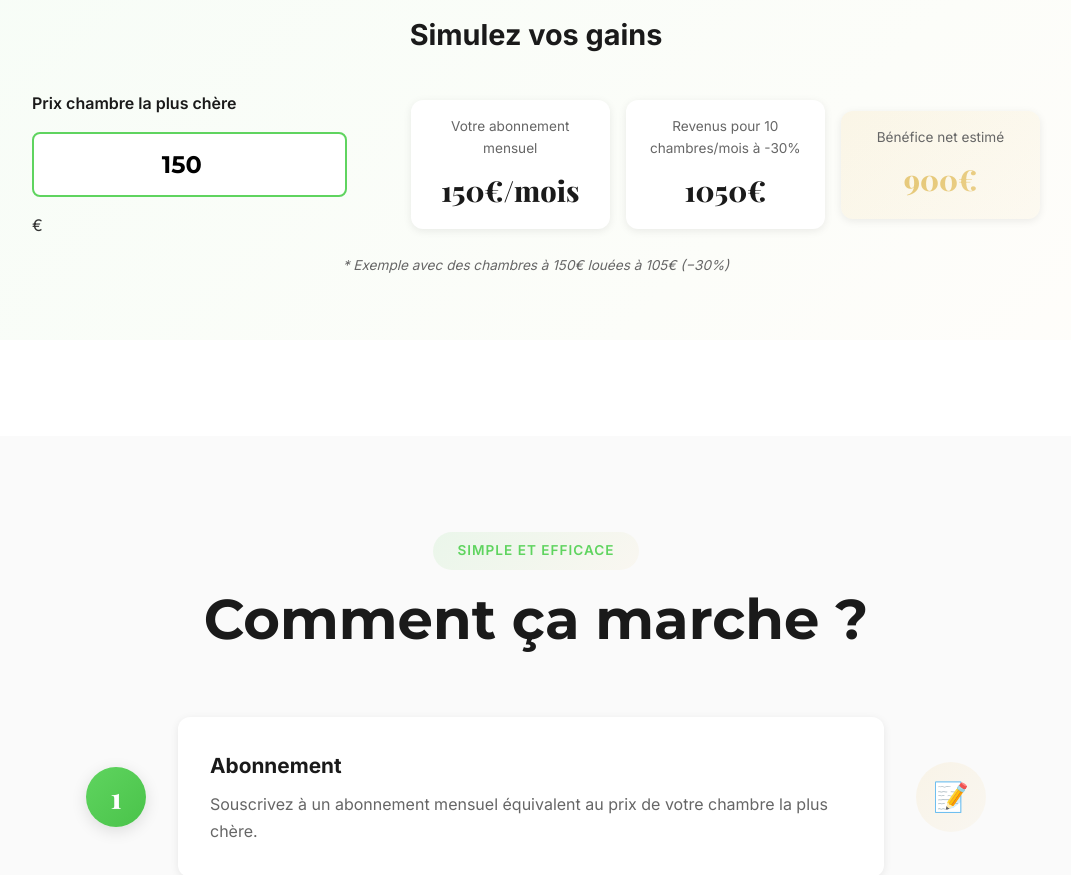
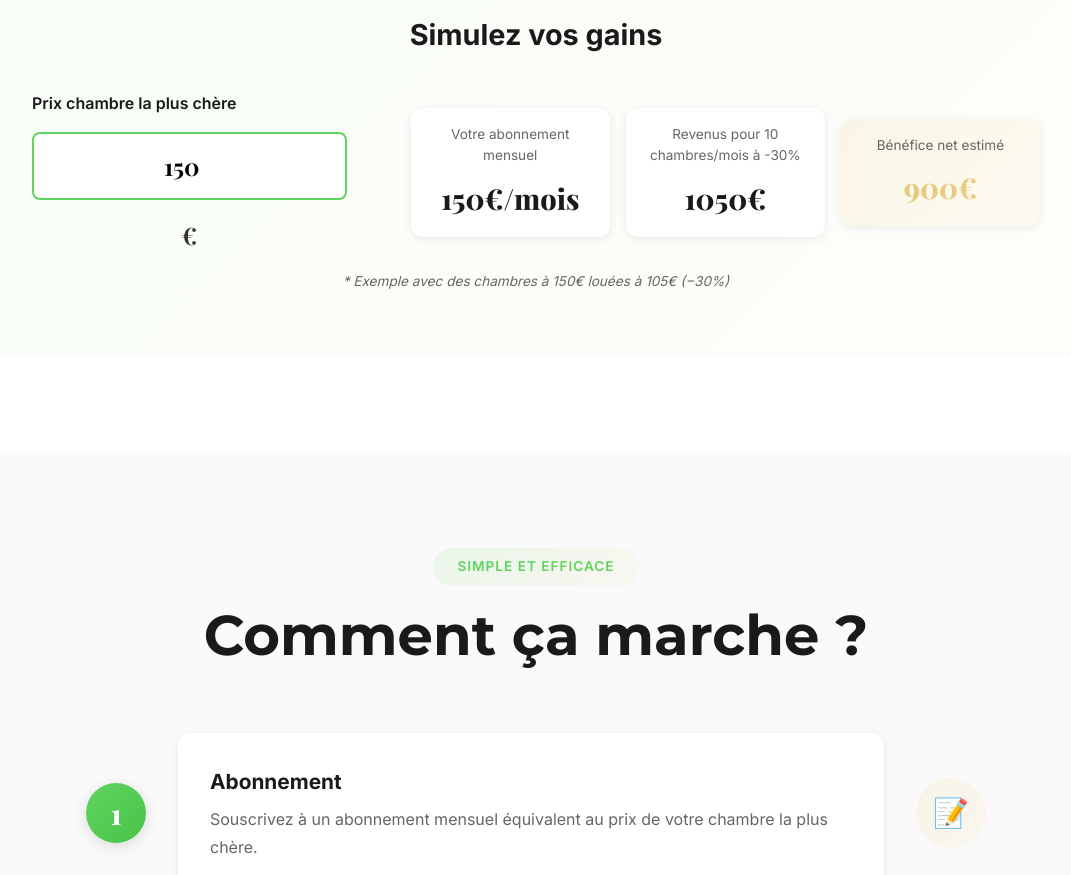
Before and after one commit to synnheal/vaoo, a React (Vite) app: page / in a window 1280 px wide. Shown: the part 2760-3635 px from the top of the page, without its empty margins (104-1175 px from the left). Built offline with nearby package versions, Linux system fonts and the light colour scheme.

Commit message:
Fix: Police Playfair Display pour l'input du calculateur

```diff
--- a/src/App.css
+++ b/src/App.css
@@ -684,7 +684,7 @@ section {
     border: 2px solid var(--color-green);
     border-radius: var(--radius-sm);
     text-align: center;
-    font-family: var(--font-display);
+    font-family: var(--font-numbers);
     transition: all var(--transition-normal);
 }
 
@@ -692,6 +692,14 @@ section {
     outline: none;
     box-shadow: 0 0 0 4px rgba(95, 212, 95, 0.2);
     transform: scale(1.02);
+}
+
+.calculator-input span {
+    font-size: 1.5rem;
+    font-weight: 700;
+    font-family: var(--font-numbers);
+    color: var(--color-gray);
+    text-align: center;
 }
 
 .calculator-result {
```
